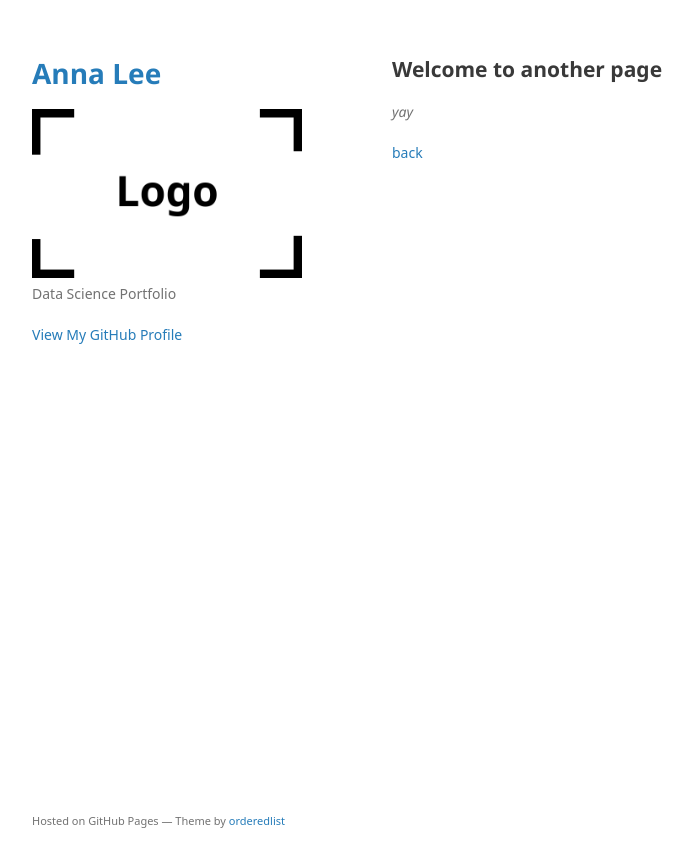
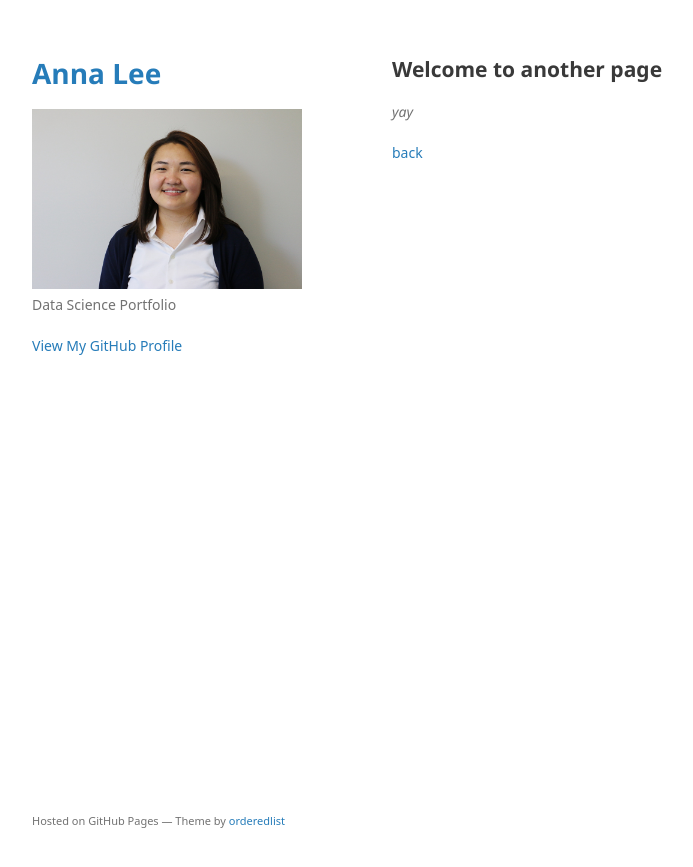
Before and after one commit to alee418/alee418.github.io, a Jekyll site: the page built from another-page.md, in a window 1280 px wide. Shown: the top 867 px of the page, without its empty margins (178-871 px from the left). Built offline with Jekyll 4.4.1, drawn with Linux system fonts in a browser that asks for light colours; some web fonts are replaced; our own code applies the rules of GitHub Pages for plain Markdown files.

Commit message:
Update _config.yml

```diff
--- a/_config.yml
+++ b/_config.yml
@@ -1,5 +1,5 @@
 title: Anna Lee
-logo: /assets/img/logo.png
+logo: /assets/img/IMG_1651 copy.JPG
 description: Data Science Portfolio
 show_downloads: false
 google_analytics:
```
